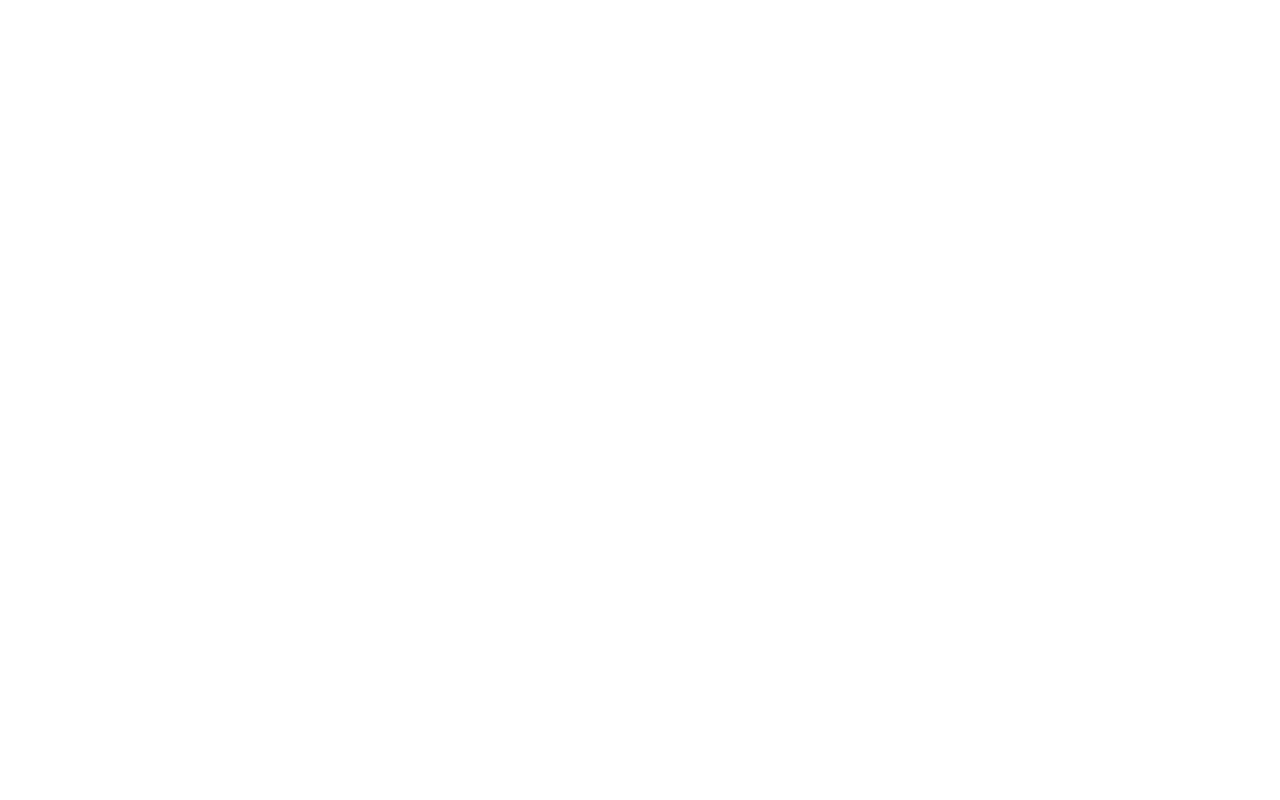
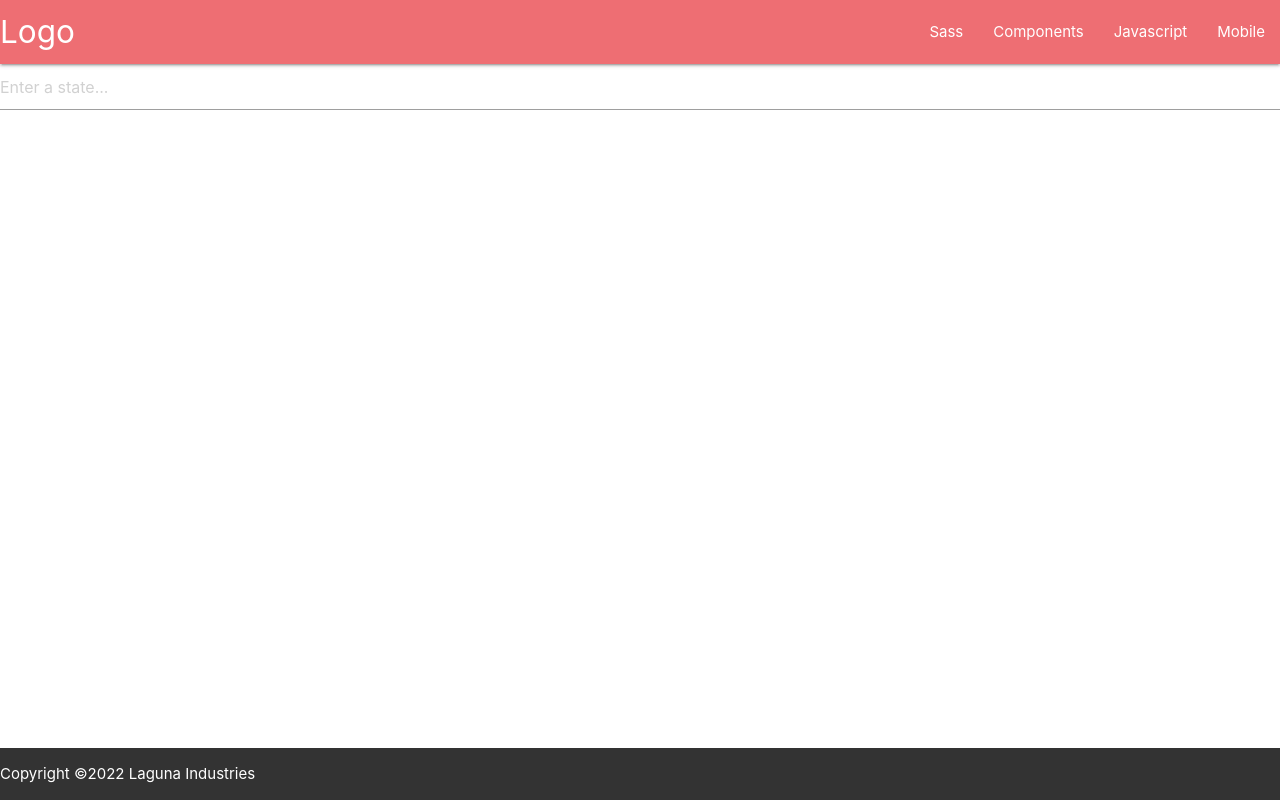
Before and after one commit to diff30140556/Laguna-Beach-Project-, a plain HTML site: page index.html in a window 1280 px wide. Drawn offline with nearby package versions, Linux system fonts and the light colour scheme.

Commit message:
Header 1

```diff
--- a/assets/css/style.css
+++ b/assets/css/style.css
@@ -0,0 +1,9 @@
+/* Add CSS for fixed header and footer */
+
+      #footer {
+        position: fixed;
+        bottom: 0;
+        width: 100%;
+        background-color: #333;
+        color: white;
+      }
--- a/index.html
+++ b/index.html
@@ -5,8 +5,78 @@
     <meta http-equiv="X-UA-Compatible" content="IE=edge">
     <meta name="viewport" content="width=device-width, initial-scale=1.0">
     <title>Laguna Beach Project</title>
+
+    <!-- Compiled and minified CSS -->
+    <link rel="stylesheet" href="https://cdnjs.cloudflare.com/ajax/libs/materialize/1.0.0/css/materialize.min.css">
+    <!-- FontAwesome CDN -->
+    <link rel="stylesheet" href="https://cdnjs.cloudflare.com/ajax/libs/font-awesome/6.2.1/css/all.min.css" integrity="sha512-MV7K8+y+gLIBoVD59lQIYicR65iaqukzvf/nwasF0nqhPay5w/9lJmVM2hMDcnK1OnMGCdVK+iQrJ7lzPJQd1w==" crossorigin="anonymous" referrerpolicy="no-referrer" />
+    <!-- AOS Animation -->
+    <link href="https://unpkg.com/aos@2.3.1/dist/aos.css" rel="stylesheet">
+    <!-- custom CSS -->
+    <link rel="stylesheet" href="./assets/css/style.css">
 </head>
 <body>
 
+
+
+    <!-- Jquery CDN -->
+    <script src="https://code.jquery.com/jquery-3.6.3.min.js" integrity="sha256-pvPw+upLPUjgMXY0G+8O0xUf+/Im1MZjXxxgOcBQBXU=" crossorigin="anonymous"></script>
+    <!-- Compiled and minified JavaScript -->
+    <script src="https://cdnjs.cloudflare.com/ajax/libs/materialize/1.0.0/js/materialize.min.js"></script>
+    <link href="https://fonts.googleapis.com/icon?family=Material+Icons" rel="stylesheet">
+    <!-- AOS Animation JS -->
+    <script src="https://unpkg.com/aos@2.3.1/dist/aos.js"></script>
+    <!-- Custom JS -->
+    <script src="./assets/js/script.js"></script>
 </body>
+    <title>Laguna Project</title>
+
+  </head>
+  <body>
+
+    <div class="wrap">
+        <!-- header -->
+        <header>
+            <nav>
+                <div class="nav-wrapper">
+                  <a href="#!" class="brand-logo">Logo</a>
+                  <a href="#" data-target="mobile-demo" class="sidenav-trigger"><i class="material-icons">menu</i></a>
+                  <ul class="right hide-on-med-and-down">
+                    <li><a href="sass.html">Sass</a></li>
+                    <li><a href="badges.html">Components</a></li>
+                    <li><a href="collapsible.html">Javascript</a></li>
+                    <li><a href="mobile.html">Mobile</a></li>
+                  </ul>
+                </div>
+              </nav>
+
+              <ul class="sidenav" id="mobile-demo">
+                <li><a href="sass.html">Sass</a></li>
+                <li><a href="badges.html">Components</a></li>
+                <li><a href="collapsible.html">Javascript</a></li>
+                <li><a href="mobile.html">Mobile</a></li>
+              </ul>
+        </header>
+
+
+        <div id="content">
+          <!-- Add your website content here -->
+            <div class="search-area">
+                <input type="text" placeholder="Enter a state...">
+            </div>
+
+        </div>
+        <div id="footer">
+          <p>Copyright ©2022 Laguna Industries</p>
+        </div>
+
+    </div>
+    <script>
+        // Or with jQuery
+
+  $(document).ready(function(){
+    $('.sidenav').sidenav();
+  });
+    </script>
+  </body>
 </html>
```
